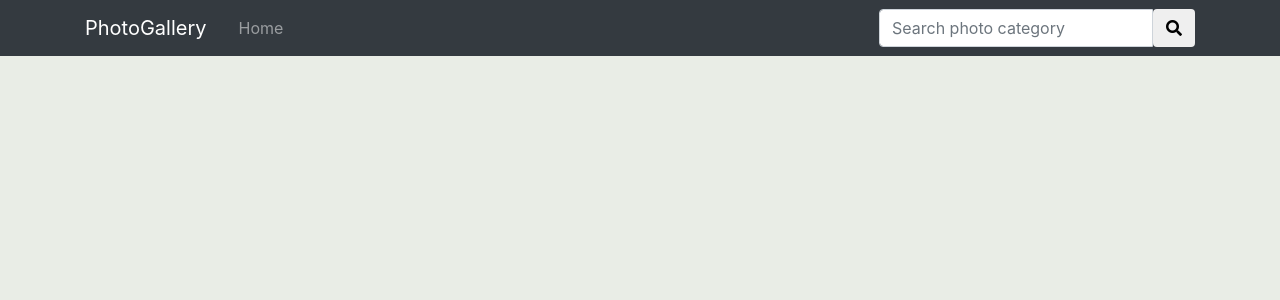
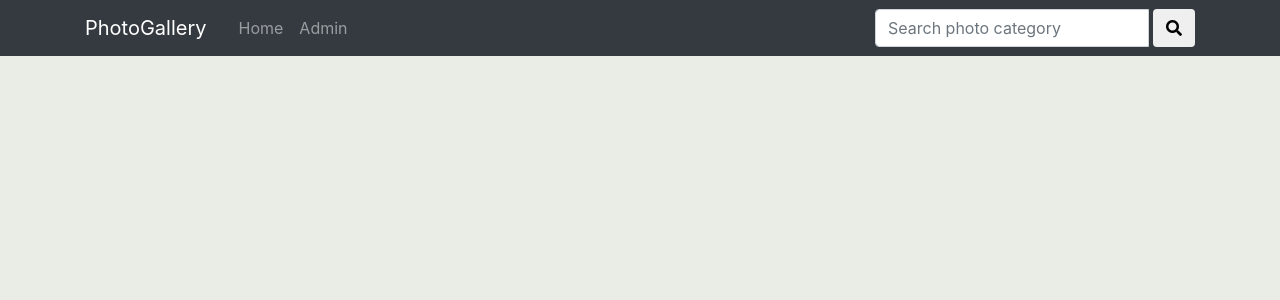
Before and after one commit to Victoria045/Photo-Gallery, a Django app: page / in a window 1280 px wide. Shown: the top 300 px of the page. Run offline with Django 3.2, Linux system fonts and the light colour scheme; data that the repository does not hold is empty; some libraries are stand-ins or nearby versions.

Commit message:
modify base template

```diff
--- a/posted_photos/templates/photos/base.html
+++ b/posted_photos/templates/photos/base.html
@@ -52,6 +52,7 @@
           <div class="collapse navbar-collapse" id="navbarToggle">
             <div class="navbar-nav mr-auto">
               <a class="nav-item nav-link" href="{% url 'photos-index' %}">Home</a>
+              <a class="nav-item nav-link" href="admin/">Admin</a>
             </div>
             <!-- Navbar Right Side -->
             <div class="navbar-nav">
@@ -62,7 +63,7 @@
 
                   <div class="input-group">
                     <input type="text" class="form-control" placeholder="Search photo category" name="category">
-                    <div class="input-group-btn">
+                    <div class="input-group-btn ml-1">
                       <button class="btn btn-default" type="submit"><i class="fas fa-search"></i></button>
                     </div>
                   </div>
```
